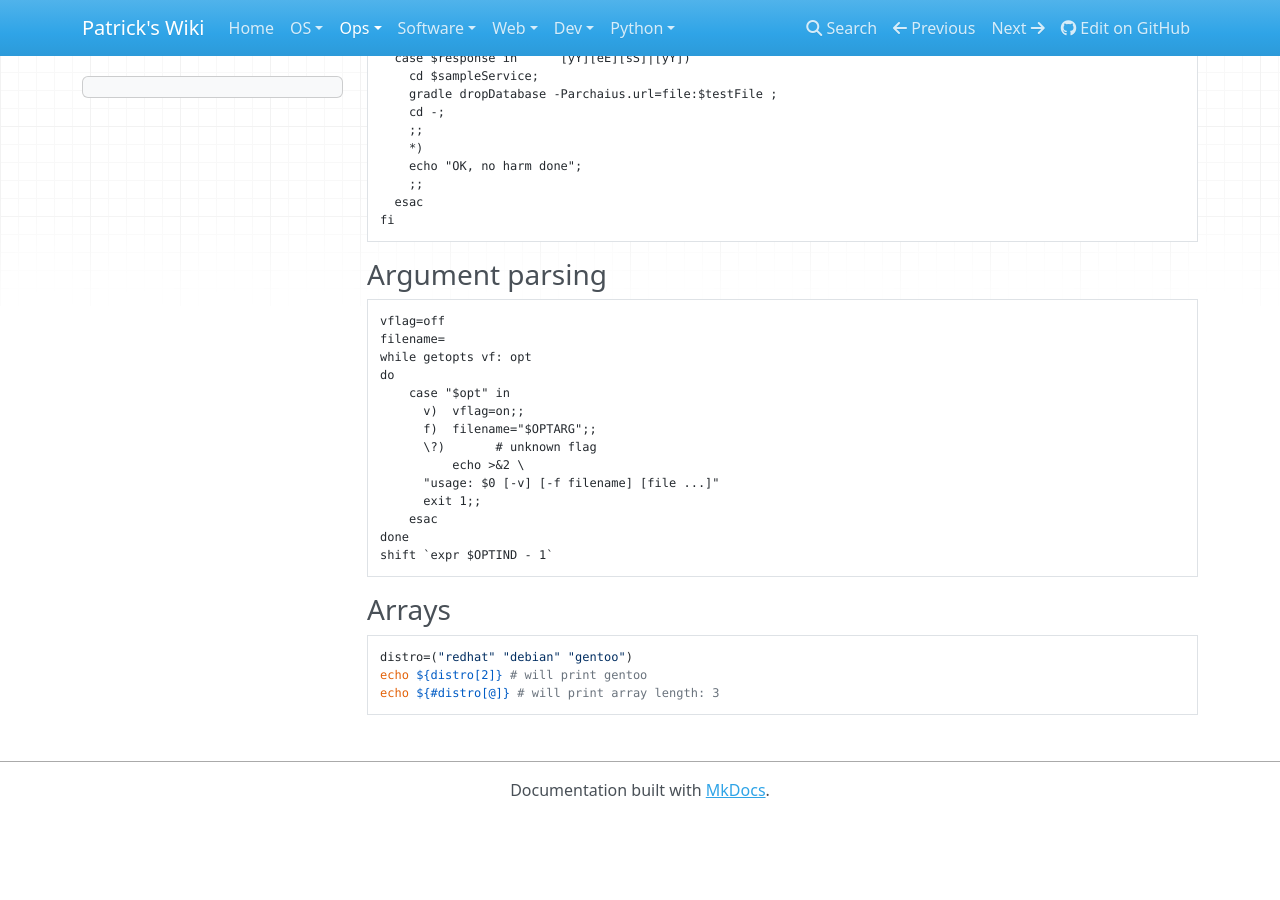
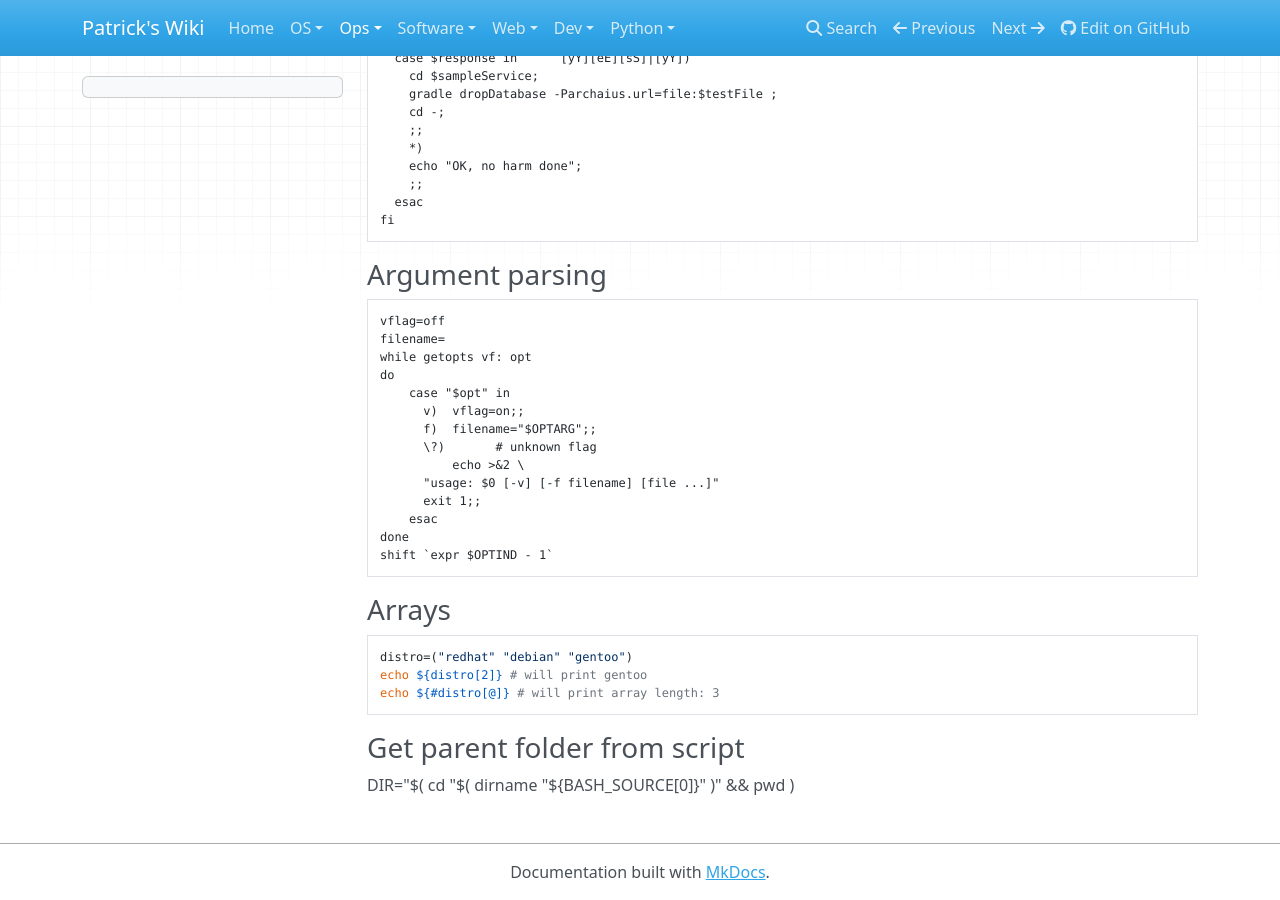
Before and after one commit to patsancu/wiki, an MkDocs documentation site: the page built from docs/Ops/Shell/Script-building.md, in a window 1280 px wide and 900 px high, scrolled down 507 px. Built offline with MkDocs 1.6.1, drawn with Linux system fonts in a browser that asks for light colours; nearby versions of some CDN libraries; before the commit the page ends 1325 px from its top, so only the background shows below that.

Commit message:
bash: get parent dir from script

````diff
--- a/docs/Ops/Shell/Script-building.md
+++ b/docs/Ops/Shell/Script-building.md
@@ -59,3 +59,6 @@ distro=("redhat" "debian" "gentoo")
 echo ${distro[2]} # will print gentoo
 echo ${#distro[@]} # will print array length: 3
 ```
+
+### Get parent folder from script
+DIR="$( cd "$( dirname "${BASH_SOURCE[0]}" )" && pwd )
````
